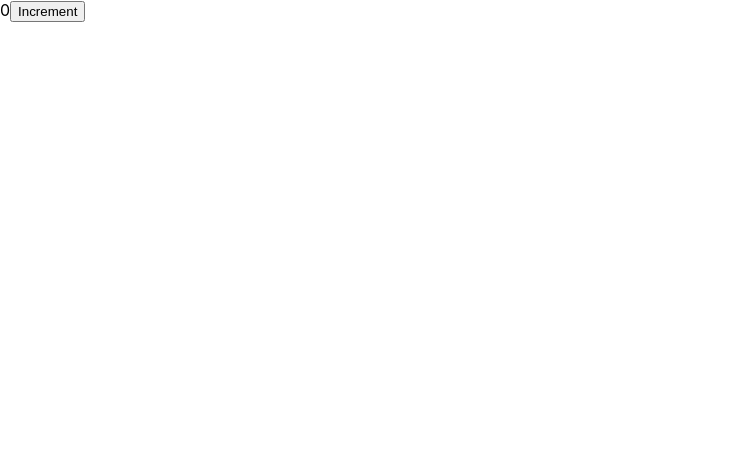
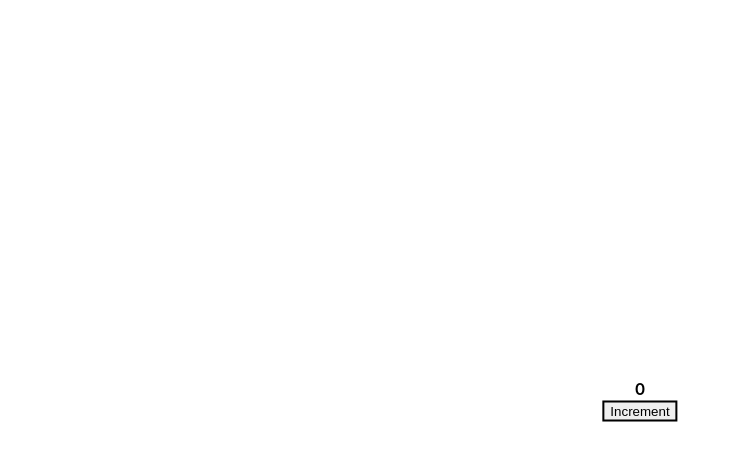
Before and after one commit to Vinay9897/reactpractice, a React (Create React App) app: page / in a window 1280 px wide. Shown: the top 460 px of the page, without its empty margins (0-740 px from the left). Built offline with nearby package versions, Linux system fonts and the light colour scheme.

Commit message:
style the button

```diff
--- a/src/index.css
+++ b/src/index.css
@@ -11,3 +11,22 @@
   font-family: source-code-pro, Menlo, Monaco, Consolas, 'Courier New',
     monospace;
 }
+
+.container {
+  position: absolute;
+  display: flex;
+  flex-direction: column;
+  text-align: center;
+  top: 50%;
+  left: 50%;
+  transform: translate(-50%, -50%);
+  font-weight: 600;
+}
+
+button {
+  border: 2px solid black;
+  margin-top: 2px;
+
+  cursor: pointer;
+
+}
```
